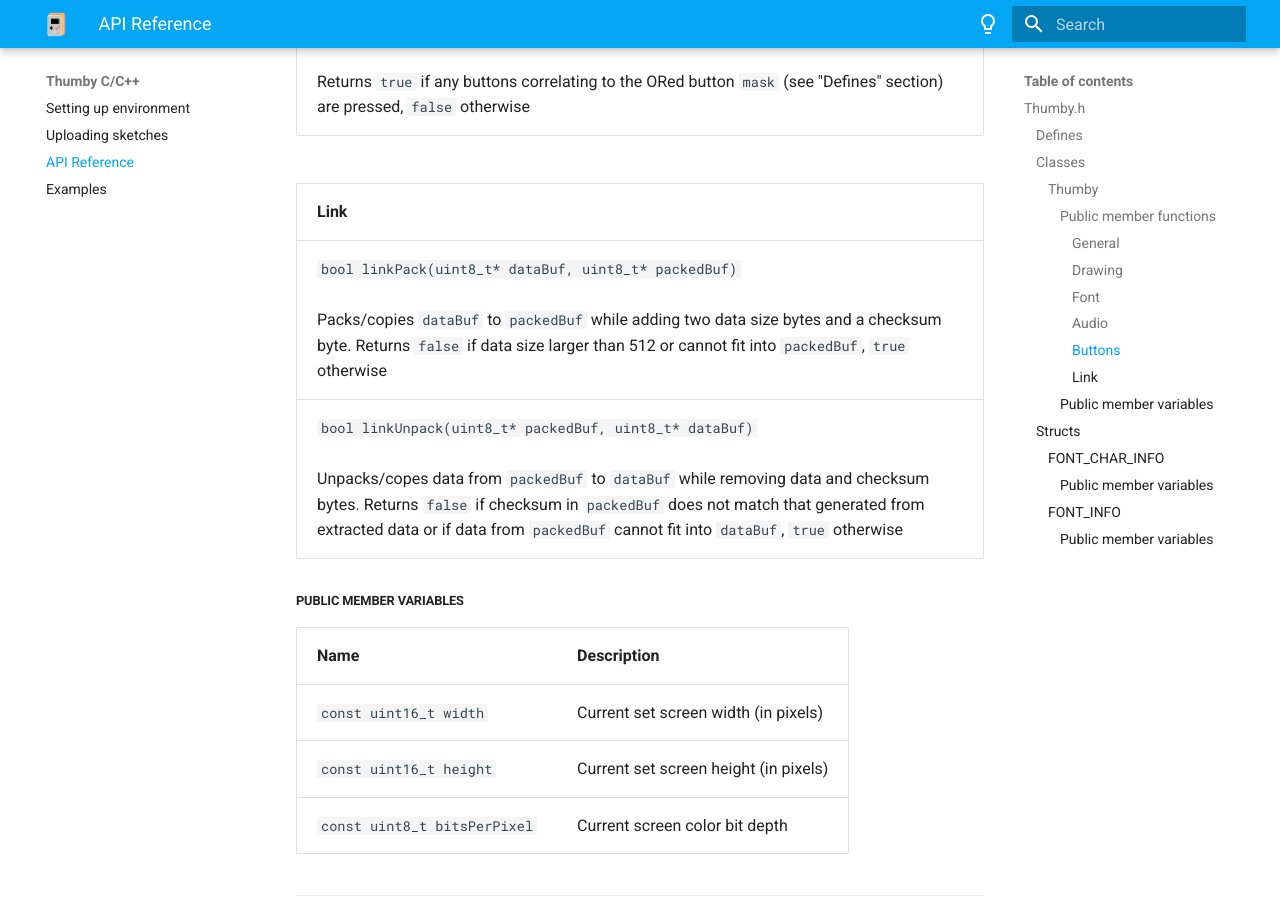
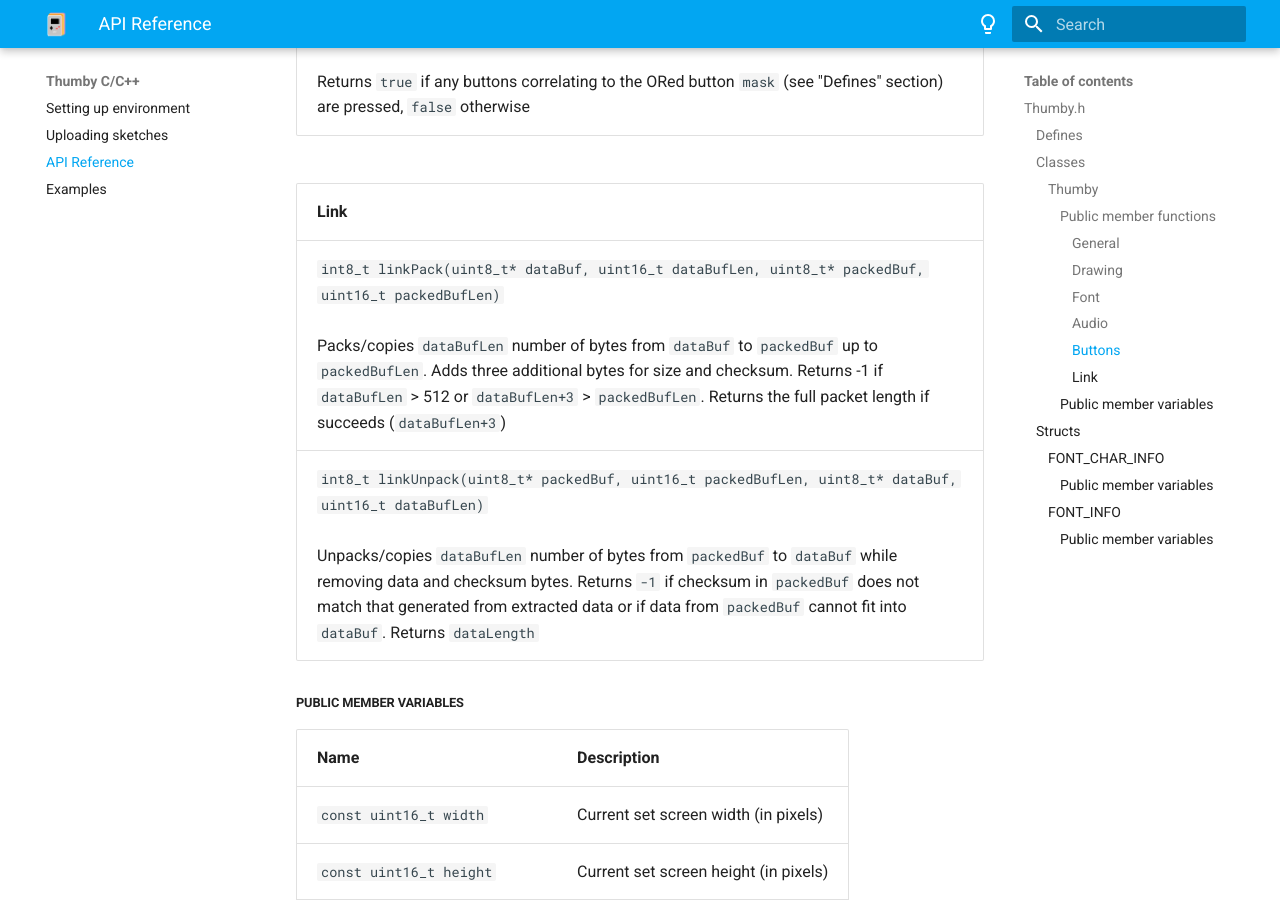
Before and after one commit to TinyCircuits/Thumby-Website, an MkDocs documentation site: the page built from docs/CC++/APIReference.md, in a window 1280 px wide and 900 px high, scrolled down 4391 px. Built offline with MkDocs 1.6.1 and Material for MkDocs 9.7.7, drawn with Linux system fonts in a browser that asks for light colours.

Commit message:
Update C/C++ link docs

```diff
--- a/docs/CC++/APIReference.md
+++ b/docs/CC++/APIReference.md
@@ -97,8 +97,8 @@ Class for driving and using Thumby peripheral components.
 ###### Link
 |                   Link                                                                                                                                                                                                                                |
 |-------------------------------------------------------------------------------------------------------------------------------------------------------------------------------------------------------------------------------------------------------|
-| `bool linkPack(uint8_t* dataBuf, uint8_t* packedBuf)`<br><br>Packs/copies `dataBuf` to `packedBuf` while adding two data size bytes and a checksum byte. Returns `false` if data size larger than 512 or cannot fit into `packedBuf`, `true` otherwise|
-| `bool linkUnpack(uint8_t* packedBuf, uint8_t* dataBuf)`<br><br>Unpacks/copes data from `packedBuf` to `dataBuf` while removing data and checksum bytes. Returns `false` if checksum in `packedBuf` does not match that generated from extracted data or if data from `packedBuf` cannot fit into `dataBuf`, `true` otherwise|
+| `int8_t linkPack(uint8_t* dataBuf, uint16_t dataBufLen, uint8_t* packedBuf, uint16_t packedBufLen)`<br><br>Packs/copies `dataBufLen` number of bytes from `dataBuf` to `packedBuf` up to `packedBufLen`. Adds three additional bytes for size and checksum. Returns -1 if `dataBufLen` > 512 or `dataBufLen+3` > `packedBufLen`. Returns the full packet length if succeeds (`dataBufLen+3`)|
+| `int8_t linkUnpack(uint8_t* packedBuf, uint16_t packedBufLen, uint8_t* dataBuf, uint16_t dataBufLen)`<br><br>Unpacks/copies `dataBufLen` number of bytes from `packedBuf` to `dataBuf` while removing data and checksum bytes. Returns `-1` if checksum in `packedBuf` does not match that generated from extracted data or if data from `packedBuf` cannot fit into `dataBuf`. Returns `dataLength`|
 
 ##### Public member variables
 |  Name                                   | Description                         |
```
